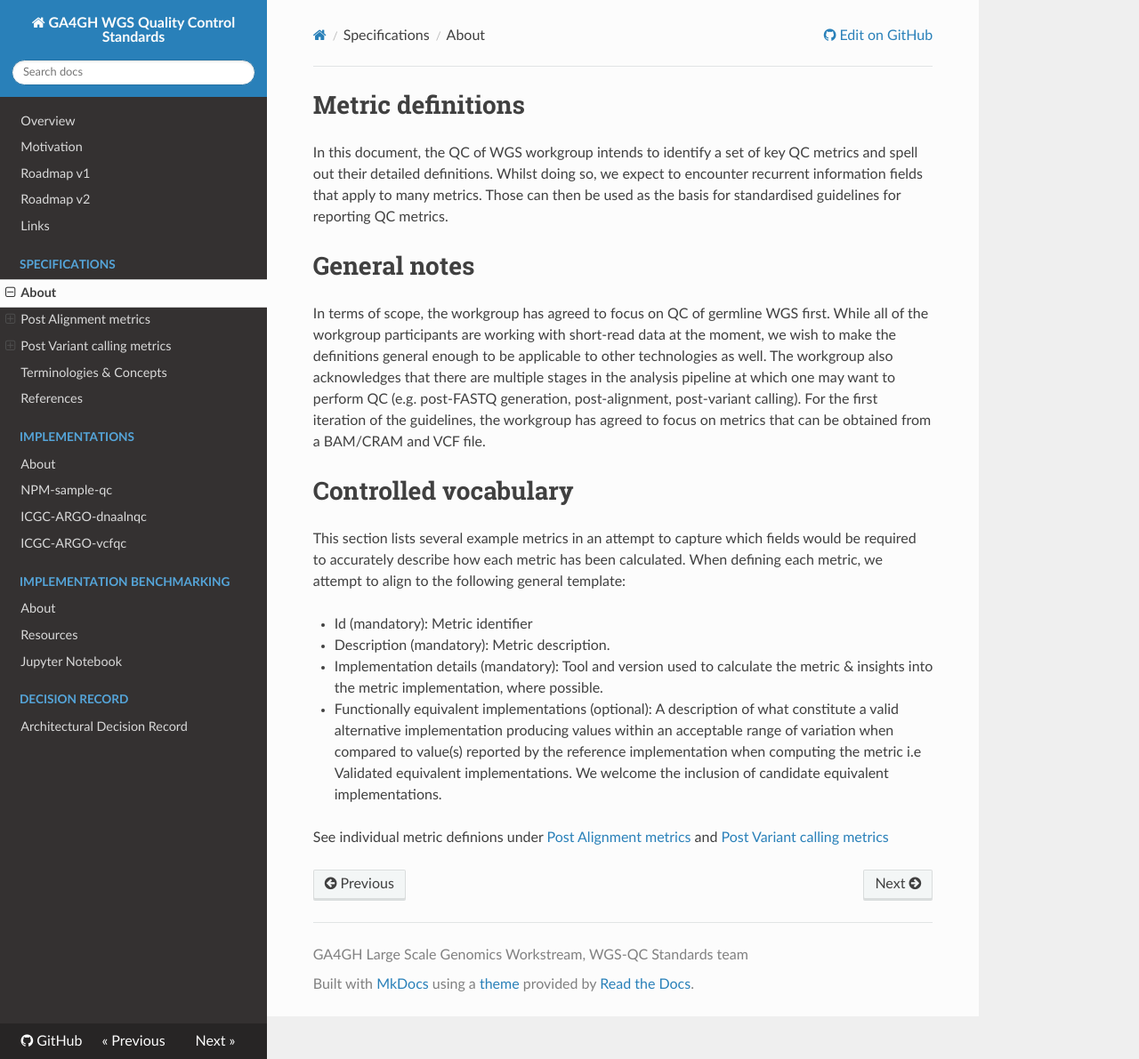
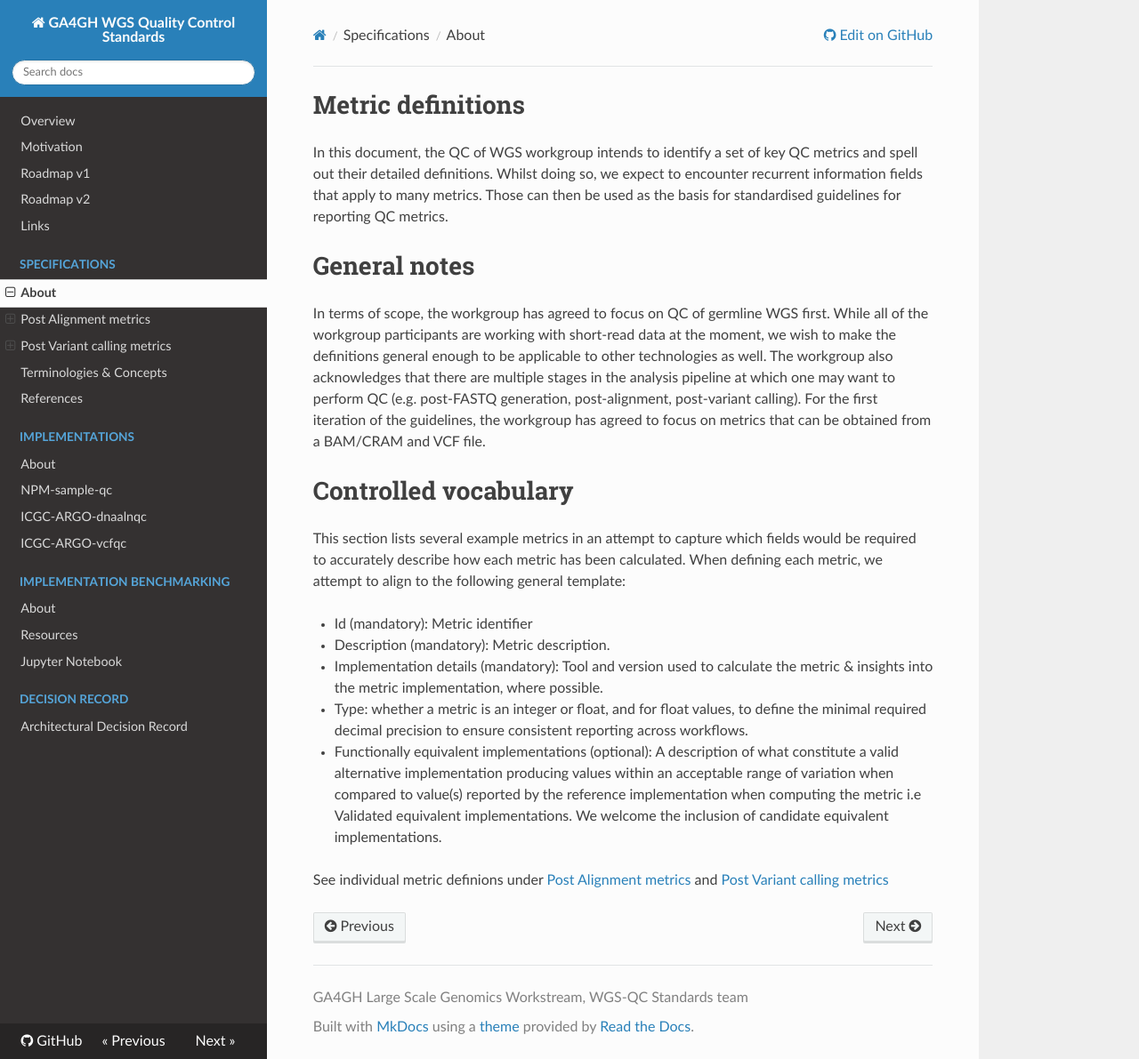
Before and after one commit to ga4gh/quality-control-wgs, an MkDocs documentation site: the page built from docs/metrics_definitions/README.md, in a window 1280 px wide and 1191 px high. Shown: the whole window at 89% size. Built offline with MkDocs 1.6.1, drawn with Linux system fonts in a browser that asks for light colours; nearby versions of some CDN libraries.

Commit message:
inckude 'Type' in the metrics_definitions/README.md'

```diff
--- a/docs/metrics_definitions/README.md
+++ b/docs/metrics_definitions/README.md
@@ -13,6 +13,7 @@ This section lists several example metrics in an attempt to capture which fields
 - Id (mandatory): Metric identifier
 - Description (mandatory): Metric description.
 - Implementation details (mandatory): Tool and version used to calculate the metric & insights into the metric implementation, where possible.
+- Type: whether a metric is an integer or float, and for float values, to define the minimal required decimal precision to ensure consistent reporting across workflows.
 - Functionally equivalent implementations (optional): A description of what constitute a valid alternative implementation producing values within an acceptable range of variation when compared to value(s) reported by the reference implementation when computing the metric i.e Validated equivalent implementations. We welcome the inclusion of candidate equivalent implementations.
 
 See individual metric definions under [Post Alignment metrics](https://ga4gh.github.io/quality-control-wgs/metrics_definitions/) and [Post Variant calling metrics](https://ga4gh.github.io/quality-control-wgs/metrics_definitions/)
```
